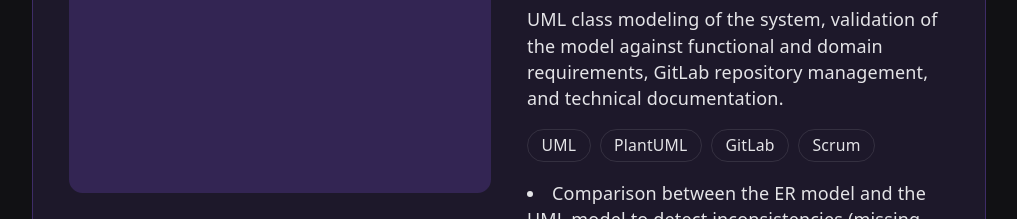
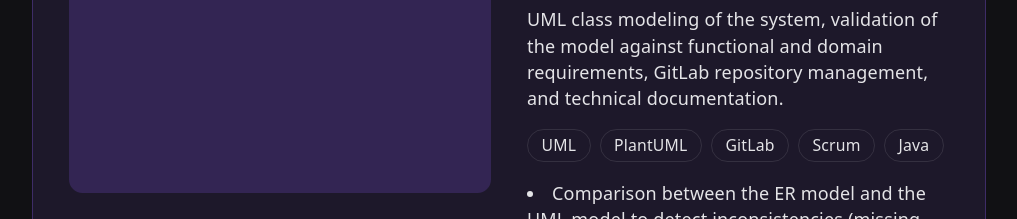
Before and after one commit to JoaquinManz/JoaquinManz.github.io, a React (Vite) app: page / in a window 1280 px wide. Shown: the part 2980-3199 px from the top of the page, without its empty margins (131-1148 px from the left). Built offline with nearby package versions, Linux system fonts and the light colour scheme.

Commit message:
added java as a tech in secu

```diff
--- a/src/data/secu.ts
+++ b/src/data/secu.ts
@@ -8,7 +8,7 @@ export const secuData: Record<Language, SecuData> = {
       'Sistema de gestión de becas, proyecto académico real para UTEC, desarrollado en equipo (CapyTech, 6 personas) con un tutor asignado bajo metodología ágil/Scrum.',
     role:
       'Modelado UML de clases del sistema, validación del modelo contra los requisitos funcionales y de dominio, gestión del repositorio en GitLab y documentación técnica.',
-    tech: ['UML', 'PlantUML', 'GitLab', 'Scrum'],
+    tech: ['UML', 'PlantUML', 'GitLab', 'Scrum', 'Java'],
     highlights: [
       'Comparación entre el modelo MER y el modelo UML para detectar inconsistencias (métodos faltantes, entidades no correspondidas, discrepancias de atributos)',
       'Conversión de diagramas de draw.io a PlantUML',
@@ -23,7 +23,7 @@ export const secuData: Record<Language, SecuData> = {
       'Scholarship management system, a real academic project for UTEC, developed in a team (CapyTech, 6 people) with an assigned tutor under an agile/Scrum methodology.',
     role:
       'UML class modeling of the system, validation of the model against functional and domain requirements, GitLab repository management, and technical documentation.',
-    tech: ['UML', 'PlantUML', 'GitLab', 'Scrum'],
+    tech: ['UML', 'PlantUML', 'GitLab', 'Scrum', 'Java'],
     highlights: [
       'Comparison between the ER model and the UML model to detect inconsistencies (missing methods, unmatched entities, attribute discrepancies)',
       'Conversion of diagrams from draw.io to PlantUML',
```
